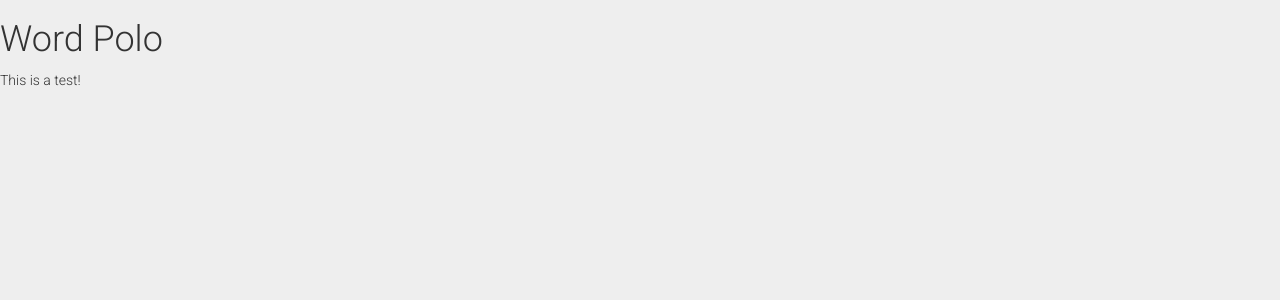
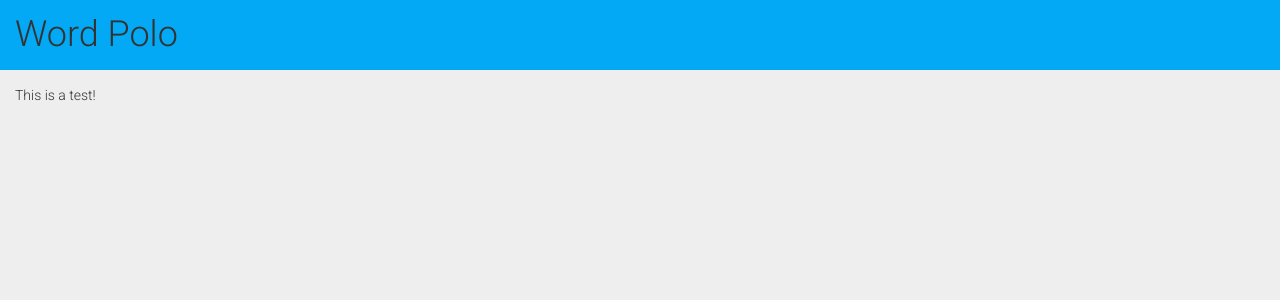
Before and after one commit to ezwang/HackTJ2016, a Flask app: page / in a window 1280 px wide. Shown: the top 300 px of the page. Run offline with Flask 2, Linux system fonts and the light colour scheme; some libraries are stand-ins or nearby versions.

Commit message:
added some style

```diff
--- /dev/null
+++ b/static/css/style.css
@@ -0,0 +1,13 @@
+.header-panel
+{
+    background-color:#03A9F4;
+    padding:15px;
+}
+h1
+{
+    margin:0;
+}
+#content
+{
+    padding:15px;
+}
--- a/templates/layout.html
+++ b/templates/layout.html
@@ -8,13 +8,16 @@
         <link rel="stylesheet" href="https://maxcdn.bootstrapcdn.com/bootstrap/3.3.6/css/bootstrap.min.css" integrity="sha384-1q8mTJOASx8j1Au+a5WDVnPi2lkFfwwEAa8hDDdjZlpLegxhjVME1fgjWPGmkzs7" crossorigin="anonymous">
         <link rel="stylesheet" href="/css/bootstrap-material-design.min.css">
         <link rel="stylesheet" href="/css/ripples.min.css">
+        <link rel="stylesheet" href="/css/style.css">
         <script src="https://ajax.googleapis.com/ajax/libs/jquery/2.2.0/jquery.min.js"></script>
         <script src="https://maxcdn.bootstrapcdn.com/bootstrap/3.3.6/js/bootstrap.min.js" integrity="sha384-0mSbJDEHialfmuBBQP6A4Qrprq5OVfW37PRR3j5ELqxss1yVqOtnepnHVP9aJ7xS" crossorigin="anonymous"></script>
         {% endblock %}
     </head>
     <body>
+    <div class="header-panel">
+        <h1>Word Polo</h1>
+    </div>
     <div id="content">
-        <h1>Word Polo</h1>
         {% block content %}
         {% endblock %}
     </div>
```
